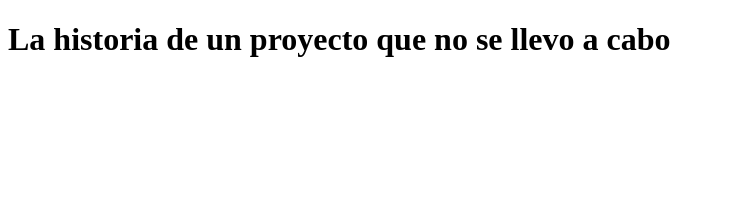
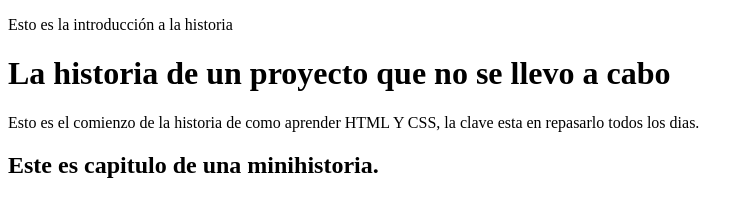
Before and after one commit to agarciatrivino07-web/TRABAJO_GRUPAL, a plain HTML site: page mi-libro/captitulos/capitulo1.html in a window 1280 px wide. Shown: the whole page, without its empty margins (0-754 px from the left). Drawn offline with Linux system fonts and the light colour scheme.

Commit message:
capitulo1.html

```diff
--- a/mi-libro/captitulos/capitulo1.html
+++ b/mi-libro/captitulos/capitulo1.html
@@ -3,10 +3,16 @@
     <head>
         <meta charset="UTF-8">
         <title>Capitulo 1</title>
+        <p>Esto es la introducción a la historia</p>
 
     </head>
     <body>
         <h1>La historia de un proyecto que no se llevo a cabo</h1>
+        <p>Esto es el comienzo de la historia de como aprender HTML Y CSS, la clave esta en repasarlo todos los dias.</p>
+
+        <article>
+            <h2>Este es capitulo de una minihistoria.</h2>
+        </article>
 
     </body>
 </html>
```
